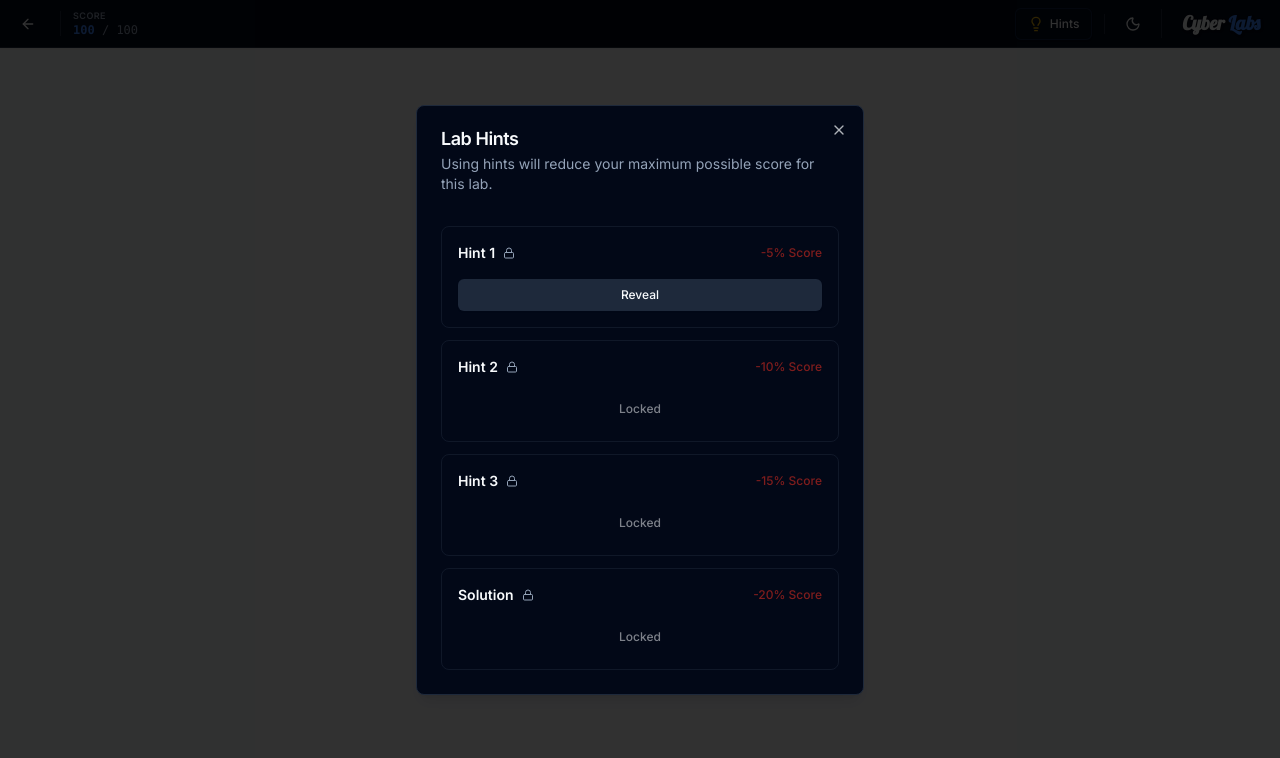
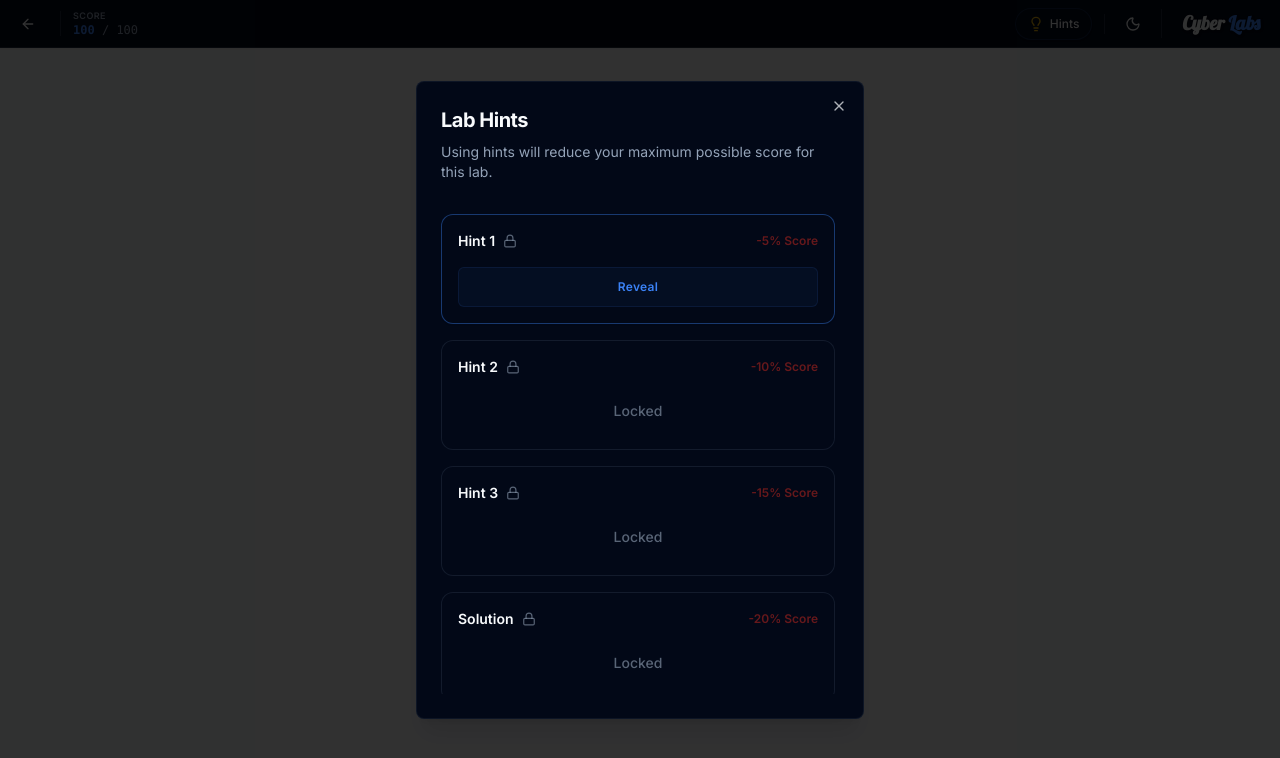
Before and after one commit to Eng-Ahmed-Hussien/cyberlabs-frontend-labs, a React (Vite) app: page /sessions/1 in a window 1280 px wide. Both pictures are taken after a click on the button "Hints". Shown: the top 758 px of the page. Built offline with nearby package versions, Linux system fonts and the light colour scheme.

Commit message:
style: redesign HintsDialog to match professional screenshot style

```diff
--- a/src/features/lab-session/components/HintsDialog.tsx
+++ b/src/features/lab-session/components/HintsDialog.tsx
@@ -11,6 +11,7 @@ import {
 import { Button } from '@/components/ui/button';
 import { useLabSessionStore } from '../store/useLabSessionStore';
 import { useNextHintMutation } from '../api/labSessionApi';
+import { cn } from '@/shared/utils/cn';
 
 export const HintsDialog = () => {
   const [isOpen, setIsOpen] = useState(false);
@@ -24,20 +25,20 @@ export const HintsDialog = () => {
   return (
     <Dialog open={isOpen} onOpenChange={setIsOpen}>
       <DialogTrigger asChild>
-        <Button variant='outline' size='sm' className='h-8 gap-1.5 text-xs font-medium border-primary/20 hover:bg-primary/5'>
+        <Button variant='outline' size='sm' className='h-8 gap-1.5 text-xs font-medium border-primary/20 hover:bg-primary/5 rounded-full px-3'>
           <LightbulbIcon className='h-3.5 w-3.5 text-yellow-500' />
           Hints
         </Button>
       </DialogTrigger>
-      <DialogContent className='max-w-md bg-card'>
-        <DialogHeader>
-          <DialogTitle>Lab Hints</DialogTitle>
-          <DialogDescription>
+      <DialogContent className='max-w-md bg-card p-6 shadow-xl border-border/40'>
+        <DialogHeader className='text-left space-y-2 mb-2'>
+          <DialogTitle className='text-xl font-bold'>Lab Hints</DialogTitle>
+          <DialogDescription className='text-sm text-muted-foreground'>
             Using hints will reduce your maximum possible score for this lab.
           </DialogDescription>
         </DialogHeader>
 
-        <div className='mt-4 flex flex-col gap-3'>
+        <div className='flex flex-col gap-4 mt-2 max-h-[60vh] overflow-y-auto pr-1 pb-1 scrollbar-thin'>
           {hints.map((hint, index) => {
             const isUsed = hint.isUsed;
             const isNext = index === nextAvailableHintIndex;
@@ -46,49 +47,57 @@ export const HintsDialog = () => {
             return (
               <div
                 key={hint.id}
-                className={`rounded-lg border p-4 transition-colors ${
-                  isUsed ? 'bg-muted/50 border-border' : 'border-border/50'
-                }`}
+                className={cn(
+                  'rounded-xl border p-4 transition-all duration-200',
+                  isUsed ? 'bg-muted/30 border-primary/20' : 'bg-card border-border/60',
+                  isNext && 'border-primary/40 shadow-sm'
+                )}
               >
-                <div className='flex items-center justify-between mb-2'>
-                  <span className='font-semibold text-sm flex items-center gap-2'>
-                    {index === hints.length - 1 ? 'Solution' : `Hint ${index + 1}`}
+                <div className='flex items-center justify-between mb-3'>
+                  <div className='flex items-center gap-2'>
+                    <span className='font-semibold text-sm text-foreground'>
+                      {index === hints.length - 1 ? 'Solution' : `Hint ${index + 1}`}
+                    </span>
                     {isUsed ? (
-                      <UnlockIcon className='h-3 w-3 text-green-500' />
+                      <UnlockIcon className='h-3.5 w-3.5 text-primary' />
                     ) : (
-                      <LockIcon className='h-3 w-3 text-muted-foreground' />
+                      <LockIcon className='h-3.5 w-3.5 text-muted-foreground/60' />
                     )}
-                  </span>
+                  </div>
                   {!isUsed && (
-                    <span className='text-xs font-medium text-destructive'>
+                    <span className='text-xs font-semibold text-destructive/80'>
                       -{hint.penaltyPercent}% Score
                     </span>
                   )}
                 </div>
 
                 {isUsed ? (
-                  <p className='text-sm text-foreground whitespace-pre-wrap'>
+                  <div className='bg-background rounded-md p-3 text-sm text-foreground border border-border/50 whitespace-pre-wrap leading-relaxed shadow-sm'>
                     {hint.text}
-                  </p>
-                ) : (
+                  </div>
+                ) : isNext ? (
                   <Button
-                    variant={isNext ? 'secondary' : 'ghost'}
+                    variant='ghost'
                     size='sm'
-                    className='w-full mt-2'
-                    disabled={isLocked || isPending}
+                    className='w-full h-10 mt-1 bg-primary/5 hover:bg-primary/10 text-primary font-semibold tracking-wide border border-primary/10'
+                    disabled={isPending}
                     onClick={() => getNextHint()}
                   >
-                    {isNext ? 'Reveal' : 'Locked'}
+                    Reveal
                   </Button>
+                ) : (
+                  <div className='w-full py-3 mt-1 text-center text-sm font-medium text-muted-foreground/60 select-none'>
+                    Locked
+                  </div>
                 )}
               </div>
             );
           })}
 
           {hints.length === 0 && (
-            <p className='text-sm text-muted-foreground text-center py-4'>
+            <div className='text-sm text-muted-foreground text-center py-8 rounded-xl border border-dashed border-border bg-muted/20'>
               No hints available for this lab.
-            </p>
+            </div>
           )}
         </div>
       </DialogContent>
```
